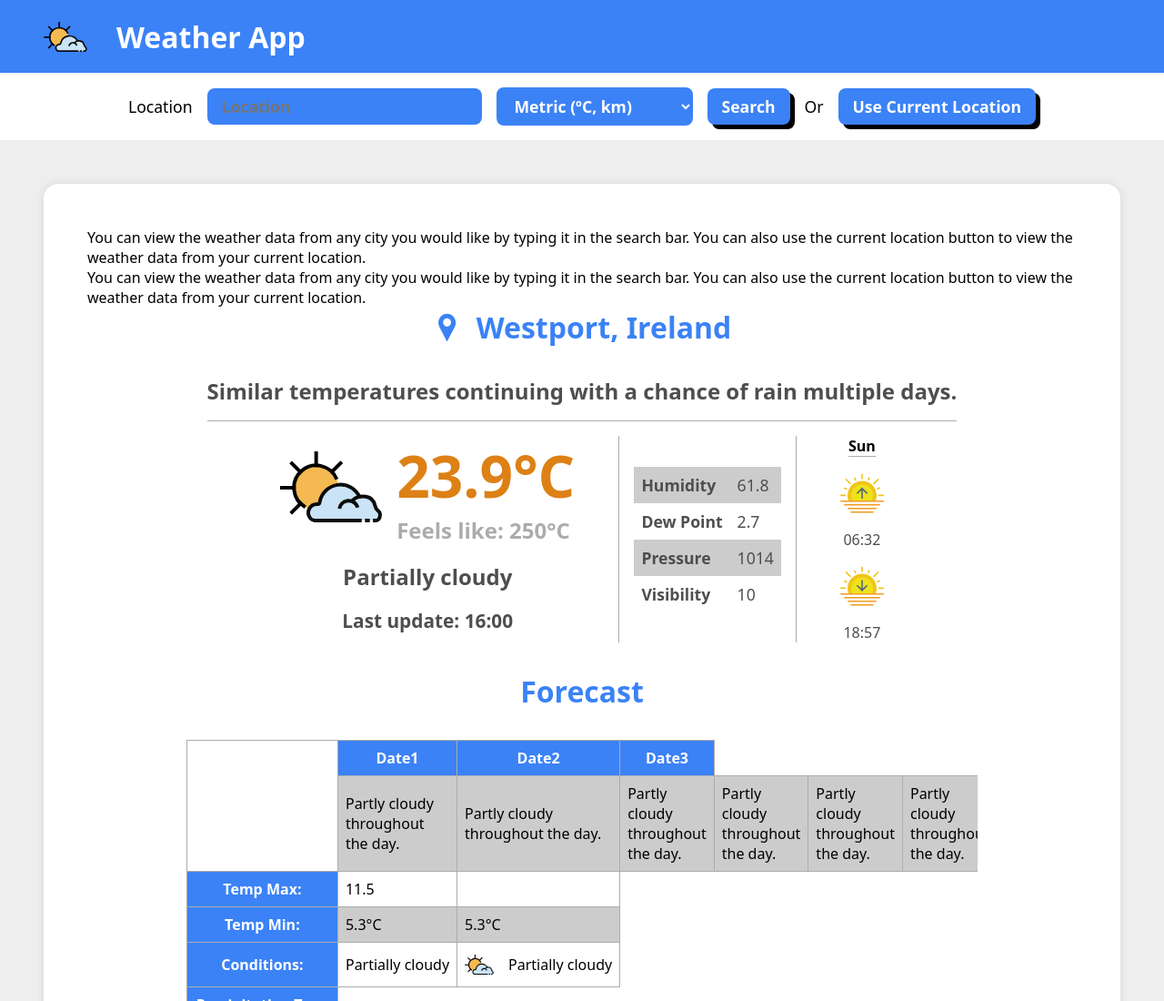
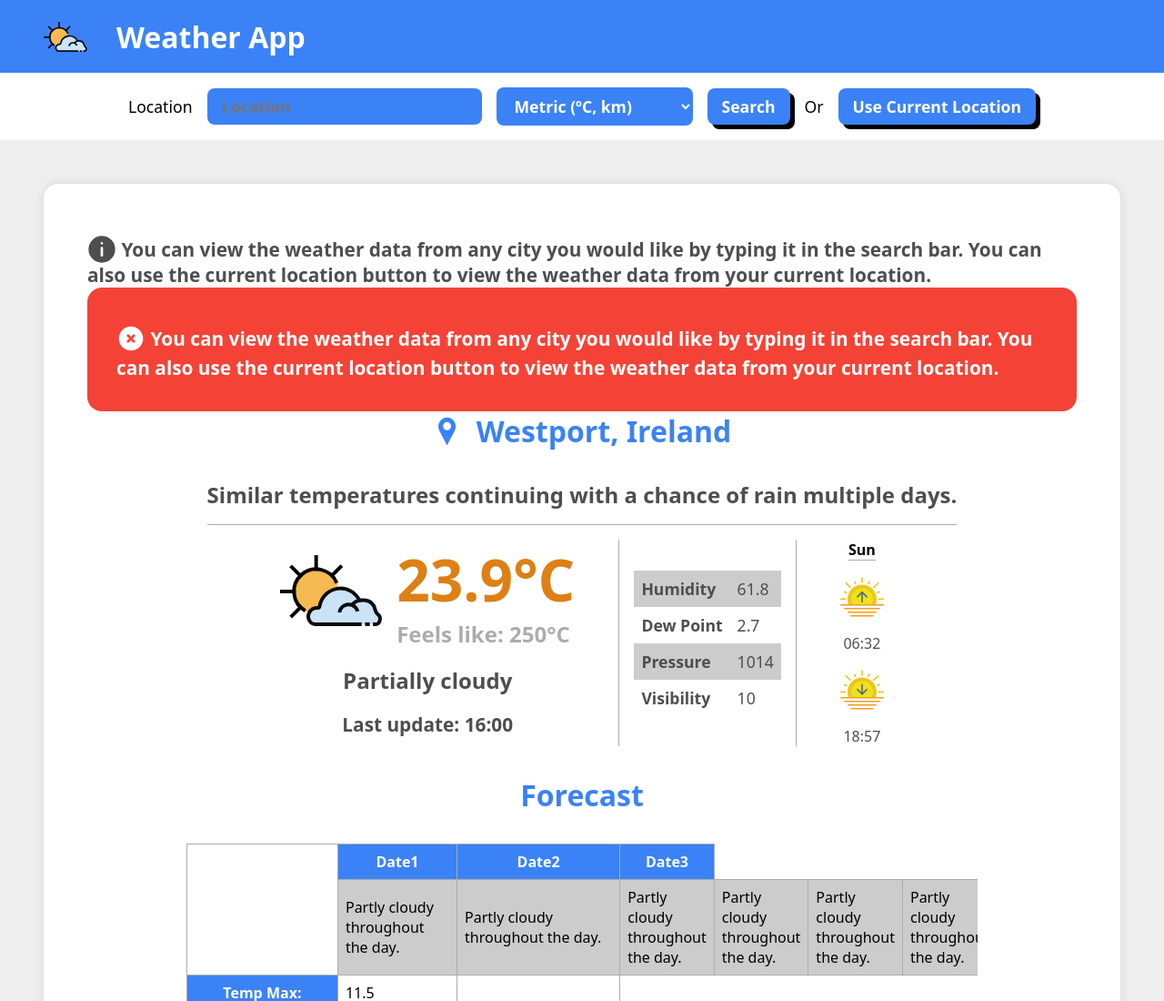
Before and after one commit to leandroesposito/top-weather-app, a website built with webpack: page src/template.html in a window 1280 px wide. Shown: the top 1100 px of the page at 91% size. Built offline with nearby package versions, Linux system fonts and the light colour scheme.

Commit message:
Add informative and error messages style

```diff
--- a/src/style.css
+++ b/src/style.css
@@ -3,6 +3,7 @@
   --primary-color-darker: #2563eb;
   --font-color-medium: #4e4e4e;
   --font-color-light: #acacac;
+  --bg-color-error: #f44336;
 }
 
 body {
@@ -133,6 +134,40 @@ header .icon-container {
   box-shadow: 0 0 10px rgba(0, 0, 0, 0.1);
   border-radius: 1rem;
   padding: 3rem;
+}
+
+.indications {
+  justify-content: center;
+  font-size: 1.3rem;
+  font-weight: bold;
+  color: var(--font-color-medium);
+}
+
+.information-icon {
+  background-image: url("./icons/information.svg");
+}
+
+.error .icon-container,
+.indications .icon-container {
+  position: relative;
+  top: 0.5rem;
+  width: 2rem;
+  height: 2rem;
+  display: inline-block;
+}
+
+.error {
+  background-color: var(--bg-color-error);
+  padding: 2rem;
+  font-size: 1.3rem;
+  font-weight: bold;
+  color: white;
+  border-radius: 1rem;
+  line-height: 2rem;
+}
+
+.error-icon {
+  background-image: url("./icons/error.svg");
 }
 
 .weather-container {
```
